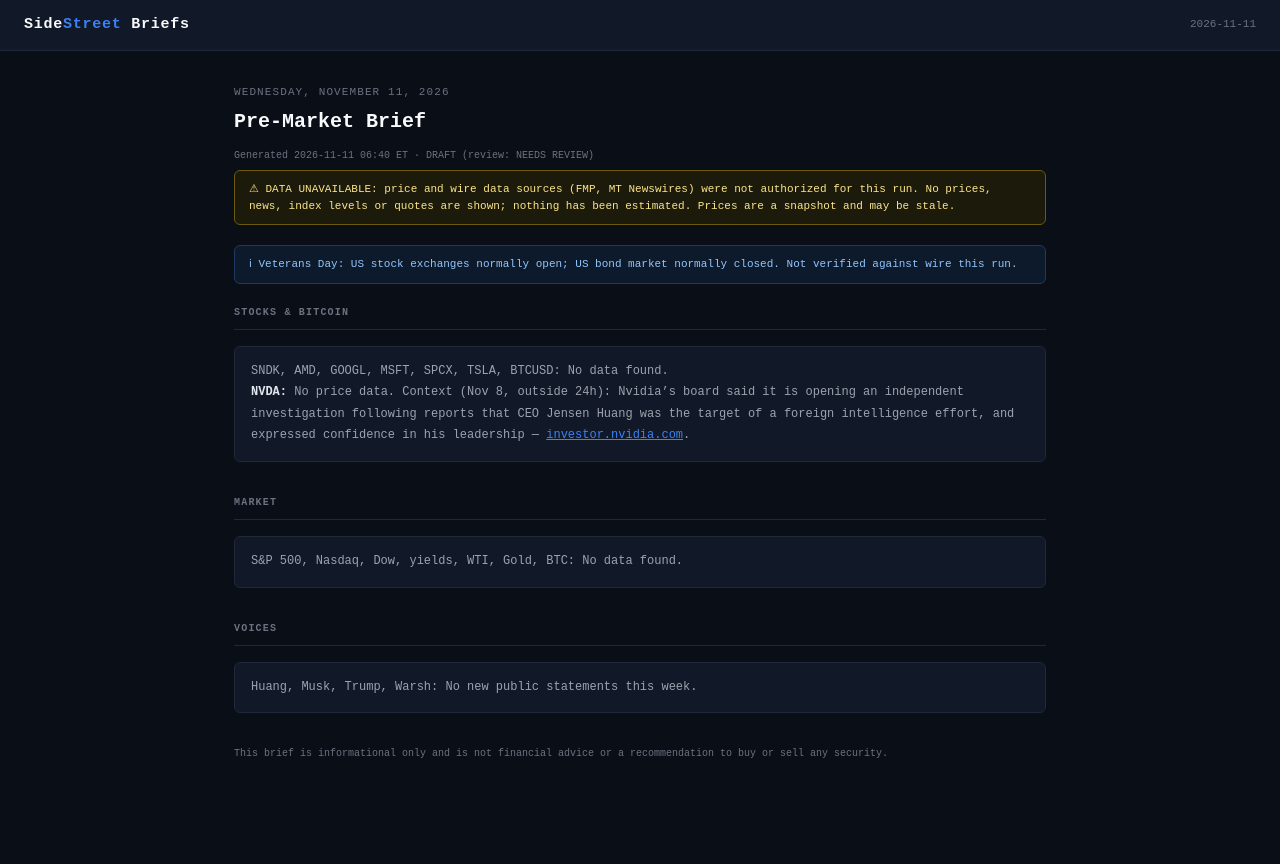
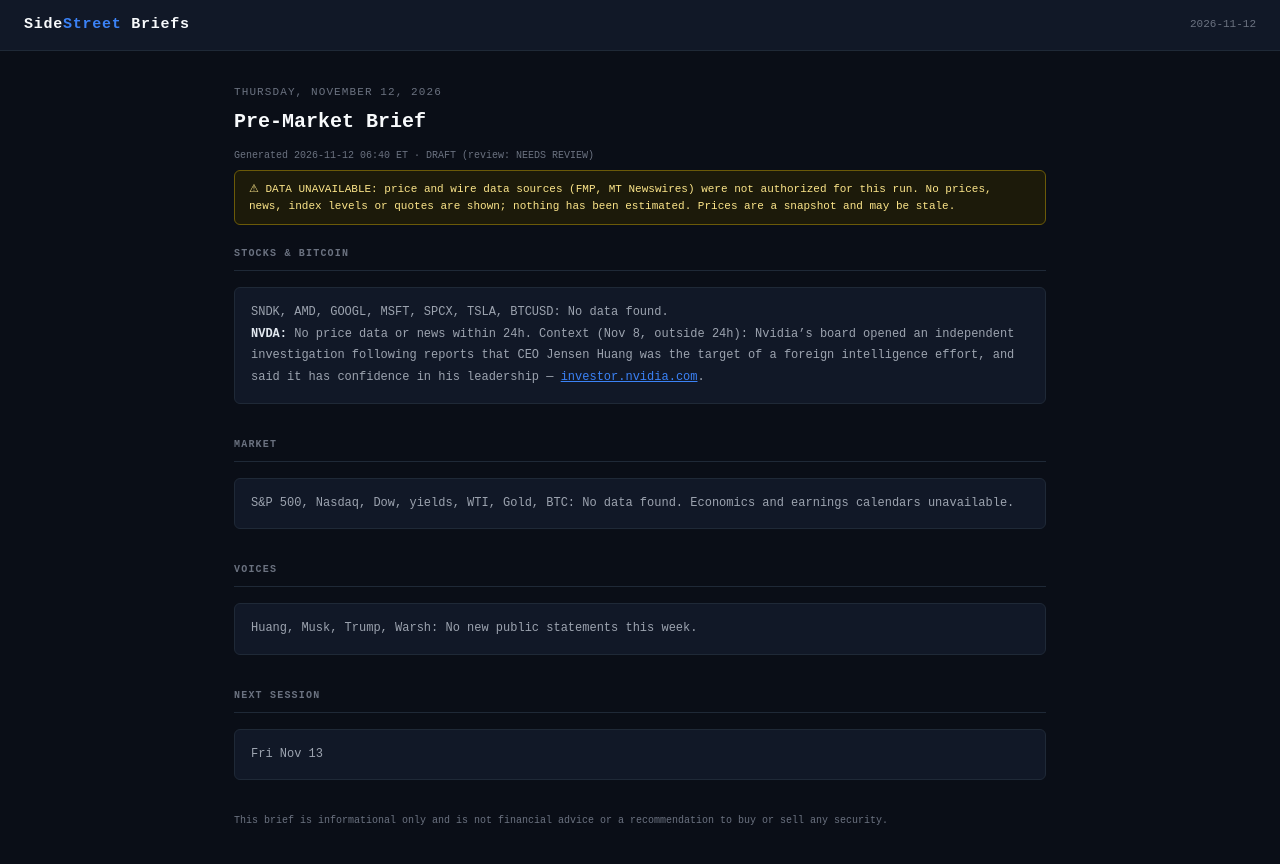
Before and after one commit to tkalden/sidestreet-briefs, a plain HTML site: page index.html in a window 1280 px wide. Drawn offline with Linux system fonts and the light colour scheme.

Commit message:
brief: 2026-11-12 (data outage — connectors unauthorized)
Co-Authored-By: Claude Opus 5.5 <noreply@anthropic.com>
Claude-Session: https://claude.ai/code/session_01MDYv4jm5taY6EtzMEdUMq8

```diff
--- a/index.html
+++ b/index.html
@@ -3,7 +3,7 @@
 <head>
   <meta charset="UTF-8" />
   <meta name="viewport" content="width=device-width, initial-scale=1.0" />
-  <title>SideStreet Briefs &mdash; 2026-11-11</title>
+  <title>SideStreet Briefs &mdash; 2026-11-12</title>
   <style>
     :root {
       --bg: #0a0e17;
@@ -225,19 +225,20 @@
   </style>
 </head>
 <body>
-  <div class="topbar"><div class="logo">Side<span>Street</span> Briefs</div><div class="meta">2026-11-11</div></div>
+  <div class="topbar"><div class="logo">Side<span>Street</span> Briefs</div><div class="meta">2026-11-12</div></div>
   <div class="container">
-    <div class="brief-date">Wednesday, November 11, 2026</div>
+    <div class="brief-date">Thursday, November 12, 2026</div>
     <div class="brief-title">Pre-Market Brief</div>
-    <div class="brief-generated">Generated 2026-11-11 06:40 ET &middot; DRAFT (review: NEEDS REVIEW)</div>
+    <div class="brief-generated">Generated 2026-11-12 06:40 ET &middot; DRAFT (review: NEEDS REVIEW)</div>
     <div class="data-warning">&#9888; DATA UNAVAILABLE: price and wire data sources (FMP, MT Newswires) were not authorized for this run. No prices, news, index levels or quotes are shown; nothing has been estimated. Prices are a snapshot and may be stale.</div>
-    <div class="holiday-banner">&#8505; Veterans Day: US stock exchanges normally open; US bond market normally closed. Not verified against wire this run.</div>
     <div class="section"><div class="section-header">Stocks &amp; Bitcoin</div>
-      <div class="market-block">SNDK, AMD, GOOGL, MSFT, SPCX, TSLA, BTCUSD: No data found.<br><strong>NVDA:</strong> No price data. Context (Nov 8, outside 24h): Nvidia&rsquo;s board said it is opening an independent investigation following reports that CEO Jensen Huang was the target of a foreign intelligence effort, and expressed confidence in his leadership &mdash; <a href="https://investor.nvidia.com/news/press-release-details/2026/Statement-from-NVIDIA-Board-of-Directors/" style="color:#3b82f6">investor.nvidia.com</a>.</div></div>
+      <div class="market-block">SNDK, AMD, GOOGL, MSFT, SPCX, TSLA, BTCUSD: No data found.<br><strong>NVDA:</strong> No price data or news within 24h. Context (Nov 8, outside 24h): Nvidia&rsquo;s board opened an independent investigation following reports that CEO Jensen Huang was the target of a foreign intelligence effort, and said it has confidence in his leadership &mdash; <a href="https://investor.nvidia.com/news/press-release-details/2026/Statement-from-NVIDIA-Board-of-Directors/" style="color:#3b82f6">investor.nvidia.com</a>.</div></div>
     <div class="section"><div class="section-header">Market</div>
-      <div class="market-block">S&amp;P 500, Nasdaq, Dow, yields, WTI, Gold, BTC: No data found.</div></div>
+      <div class="market-block">S&amp;P 500, Nasdaq, Dow, yields, WTI, Gold, BTC: No data found. Economics and earnings calendars unavailable.</div></div>
     <div class="section"><div class="section-header">Voices</div>
       <div class="market-block">Huang, Musk, Trump, Warsh: No new public statements this week.</div></div>
+    <div class="section"><div class="section-header">Next Session</div>
+      <div class="market-block">Fri Nov 13</div></div>
     <p class="brief-generated">This brief is informational only and is not financial advice or a recommendation to buy or sell any security.</p>
   </div>
 </body>
```
